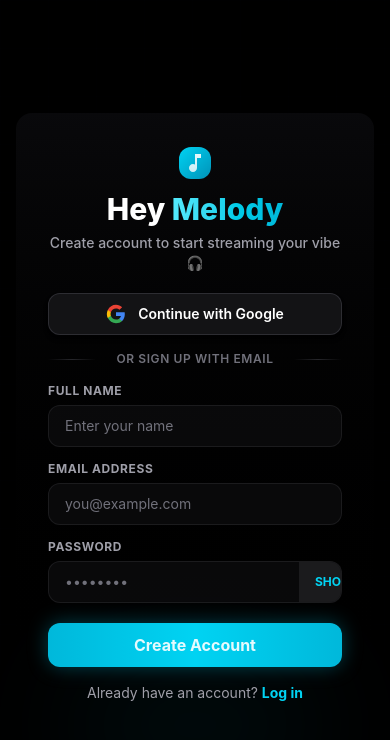
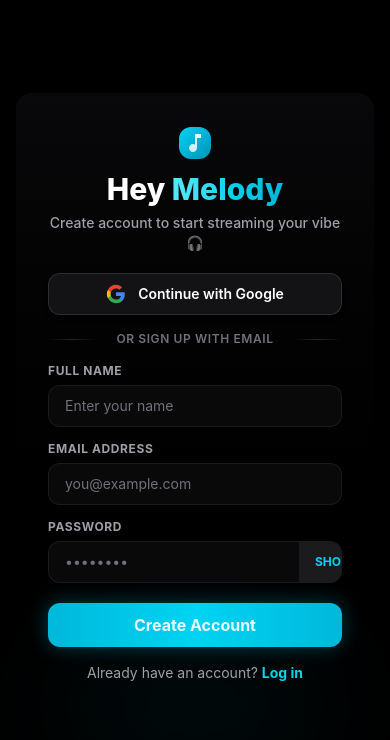
Before and after one commit to SubhradeepNathGit/Hey-Melody, a Next.js app: page /signup in a window 390 px wide. Shown: the top 740 px of the page. Built offline with nearby package versions, Linux system fonts and the light colour scheme.

Commit message:
mobile ui refined

```diff
--- a/src/app/login/page.tsx
+++ b/src/app/login/page.tsx
@@ -115,9 +115,9 @@ export default function Page() {
             {/* Header */}
             <header className="mb-5 text-center">
               <div className="inline-flex items-center justify-center mb-2.5">
-                <div className="h-11 w-11 rounded-xl bg-gradient-to-br from-cyan-400 via-cyan-500 to-cyan-600 grid place-items-center shadow-lg shadow-cyan-500/30">
-                  <Logo />
-                </div>
+                <div className="h-11 w-11 rounded-x grid place-items-center">
+                                 <Logo />
+                               </div>
               </div>
 
               <h1 className="text-3xl font-extrabold mb-1.5">
--- a/src/app/signup/page.tsx
+++ b/src/app/signup/page.tsx
@@ -118,7 +118,7 @@ export default function Page() {
       />
 
       {/* Main card */}
-      <div className="relative w-full max-w-[440px] px-4">
+      <div className="relative w-full max-w-[440px] px-4 -mt-10">
         <div
           className="relative rounded-2xl
                      bg-gradient-to-b from-zinc-950/98 to-black/98 backdrop-blur-xl
```
Also changed, not shown: 1 other file (tests, documents, lock files or other folders).
